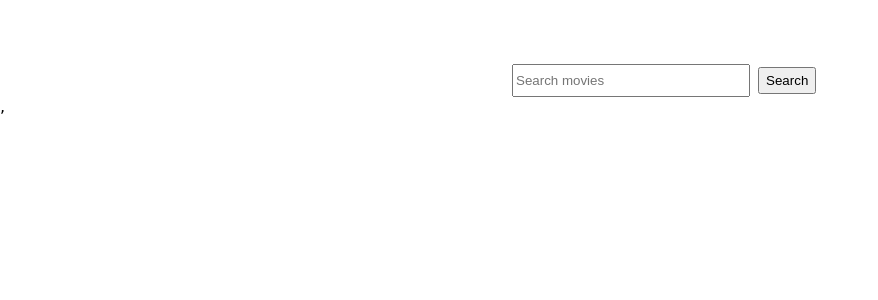
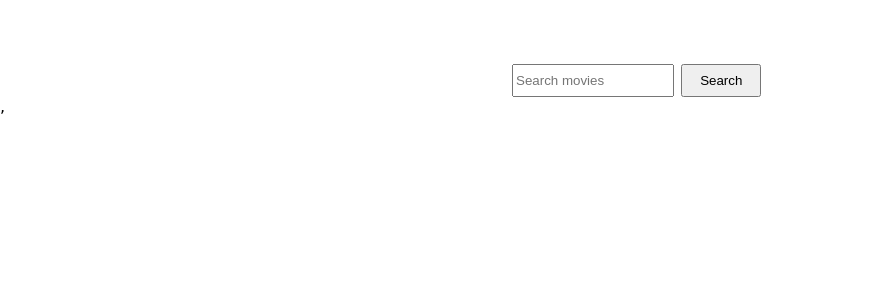
Before and after one commit to ritamariapereztineo28/React-project2020, a React (Create React App) app: page / in a window 1280 px wide. Shown: the top 300 px of the page, without its empty margins (0-878 px from the left). Built offline with nearby package versions, Linux system fonts and the light colour scheme.

Commit message:
mas correcciones

```diff
--- a/src/App.css
+++ b/src/App.css
@@ -4,5 +4,11 @@
 }
 .message-error {
   text-align: center;
-  font-size: 1em;
+  padding-right: 9em;
+  font-size: 0.9em;
 }
+.image-error {
+  width: 20%;
+  margin: 1em;
+  display: block;
+}
--- a/src/components/Search/Search.css
+++ b/src/components/Search/Search.css
@@ -7,11 +7,12 @@
 }
 
 .search-movie .input-search {
-  width: 30%;
+  width: 20%;
   height: 2em;
   margin-right: 1%;
 }
 
 .search-movie .btn-search {
-  height: 2em;
+  width: 6em;
+  height: 2.5em;
 }
```
Also changed, not shown: 1 other file (tests, documents, lock files or other folders).
